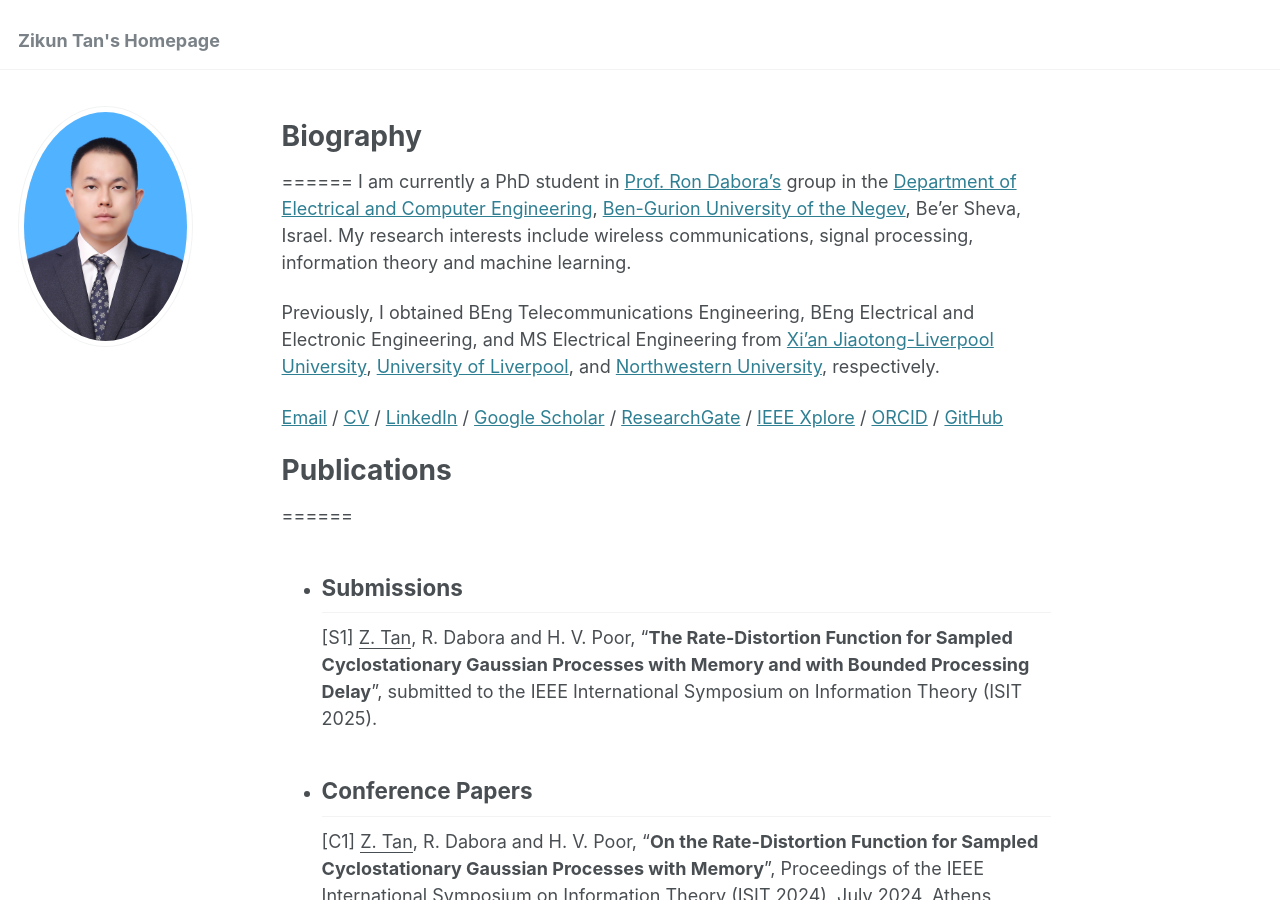
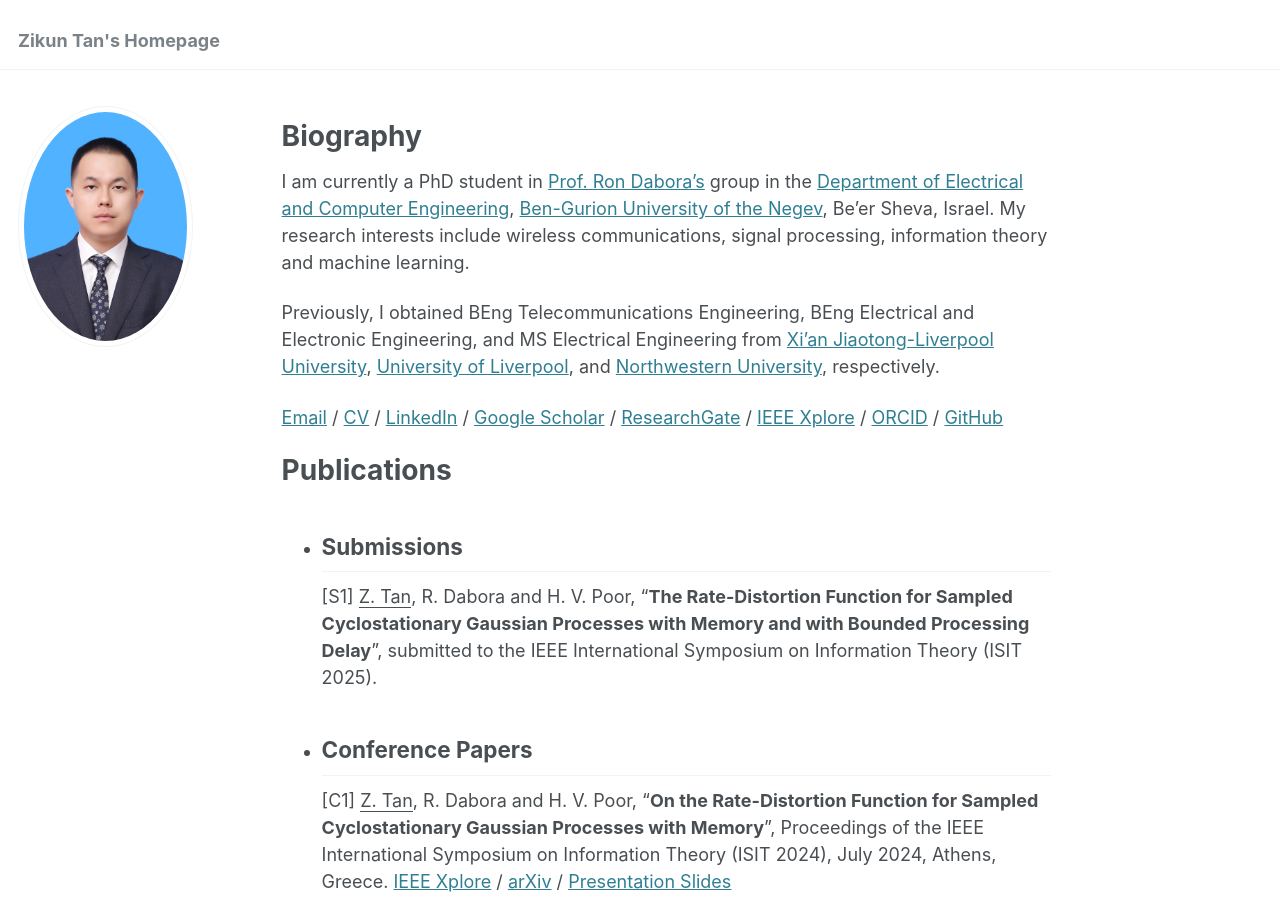
Before and after one commit to ZikunTan/zikuntan.github.io, a Jekyll site: the page built from _pages/about.md, in a window 1280 px wide and 900 px high. Built offline with Jekyll 4.4.1, drawn with Linux system fonts in a browser that asks for light colours.

```diff
--- a/_pages/about.md
+++ b/_pages/about.md
@@ -8,7 +8,7 @@ redirect_from:
 ---
 
 <h1>Biography</h1>
-======
+
 I am currently a PhD student in [Prof. Ron Dabora's](https://www.ee.bgu.ac.il/~daborona/) group in the [Department of Electrical and Computer Engineering](https://in.bgu.ac.il/en/engn/ece/Pages/default.aspx), [Ben-Gurion University of the Negev](https://www.bgu.ac.il/en/), Be'er Sheva, Israel. My research interests include wireless communications, signal processing, information theory and machine learning.
 
 Previously, I obtained BEng Telecommunications Engineering, BEng Electrical and Electronic Engineering, and MS Electrical Engineering from [Xi'an Jiaotong-Liverpool University](https://www.xjtlu.edu.cn/en), [University of Liverpool](https://www.liverpool.ac.uk/), and [Northwestern University](https://www.northwestern.edu/), respectively.
@@ -16,7 +16,7 @@ Previously, I obtained BEng Telecommunications Engineering, BEng Electrical and
 [Email](mailto:tanziku@post.bgu.ac.il) / [CV](files/Personal Curriculum Vitae - Zikun Tan - 20012024.pdf) / [LinkedIn](www.linkedin.com/in/zikun-tan-225806151) / [Google Scholar](https://scholar.google.com/citations?user=smHJO2MAAAAJ&hl=en) / [ResearchGate](https://www.researchgate.net/profile/Zikun-Tan) / [IEEE Xplore](https://ieeexplore.ieee.org/author/37088970671) / [ORCID](https://orcid.org/my-orcid?orcid=0009-0000-8969-7622) / [GitHub](https://github.com/ZikunTan)
 
 <h1>Publications</h1>
-======
+
 - <h2>Submissions</h2>
 [S1]  <u>Z. Tan</u>, R. Dabora and H. V. Poor, "**The Rate-Distortion Function for Sampled Cyclostationary Gaussian Processes with Memory and with Bounded Processing Delay**", submitted to the IEEE International Symposium on Information Theory (ISIT 2025).
 
@@ -25,4 +25,4 @@ Previously, I obtained BEng Telecommunications Engineering, BEng Electrical and
 
 - <h2>Others</h2>
 - PhD Progress Reports: [Apr. 2023 ~ Jun. 2024](files/PhD Progress Report - Apr. 2023 ~ Jun. 2024.pdf)
-- - PhD Candidacy Exam: [Research Proposal](files/PhD Research Proposal_Zikun Tan_850058454.pdf), [Presentation Slides](files/PhD Candidacy Exam Slides_Zikun Tan_850058454.pdf)
+- PhD Candidacy Exam: [Research Proposal](files/PhD Research Proposal_Zikun Tan_850058454.pdf), [Presentation Slides](files/PhD Candidacy Exam Slides_Zikun Tan_850058454.pdf)
```
